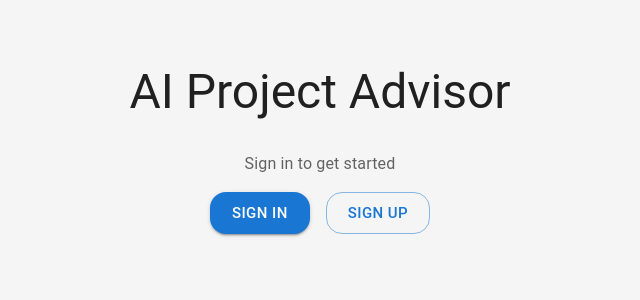
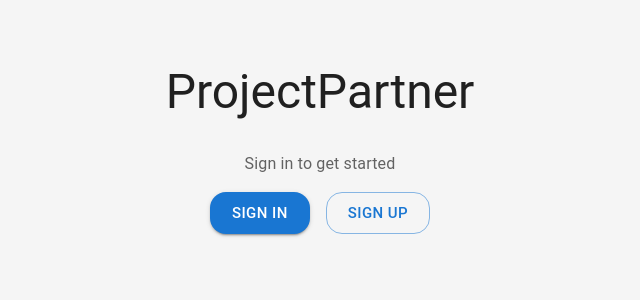
Before and after one commit to arnavSingh23/cs391-final-project, a Next.js app: page / in a window 1280 px wide. Shown: the top 300 px of the page, without its empty margins (320-960 px from the left). Built offline with nearby package versions, Linux system fonts and the light colour scheme; no server answers.

Commit message:
Small tweaks and project name added

```diff
--- a/app/components/NavBar.tsx
+++ b/app/components/NavBar.tsx
@@ -61,7 +61,7 @@ export default function NavBar() {
                                 mr: 3,
                             }}
                         >
-                            AI Project Advisor
+                            ProjectPartner
                         </Typography>
                     </Box>
 
--- a/app/layout.tsx
+++ b/app/layout.tsx
@@ -6,7 +6,6 @@ import NavBar from "./components/NavBar";
 
 export const metadata: Metadata = {
     title: "AI Project Advisor",
-    description: "Chatbot UI hooked up to OpenRouter",
 };
 
 export default function RootLayout({ children }: { children: ReactNode }) {
--- a/app/page.tsx
+++ b/app/page.tsx
@@ -11,7 +11,7 @@ export default function LandingPage() {
         <Container maxWidth="md">
             <Stack spacing={4} sx={{ py: 8 }}>
                 <Typography variant="h3" component="h1" align="center" gutterBottom>
-                    AI Project Advisor
+                    ProjectPartner
                 </Typography>
 
 
```
